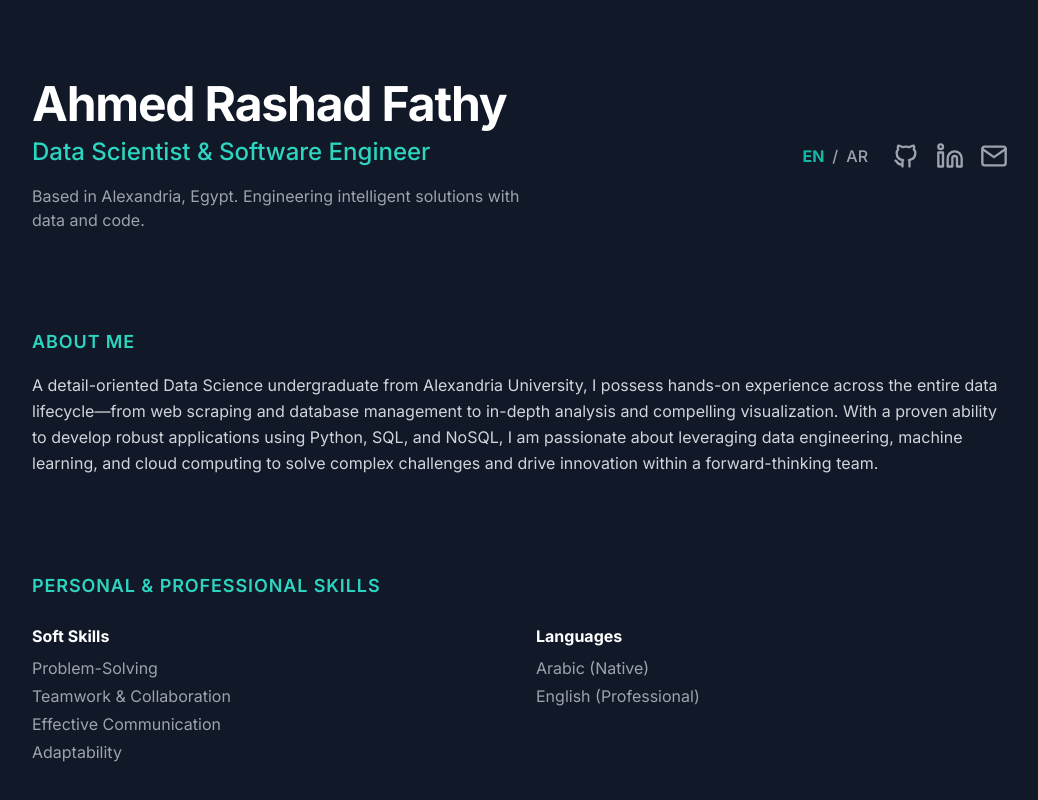
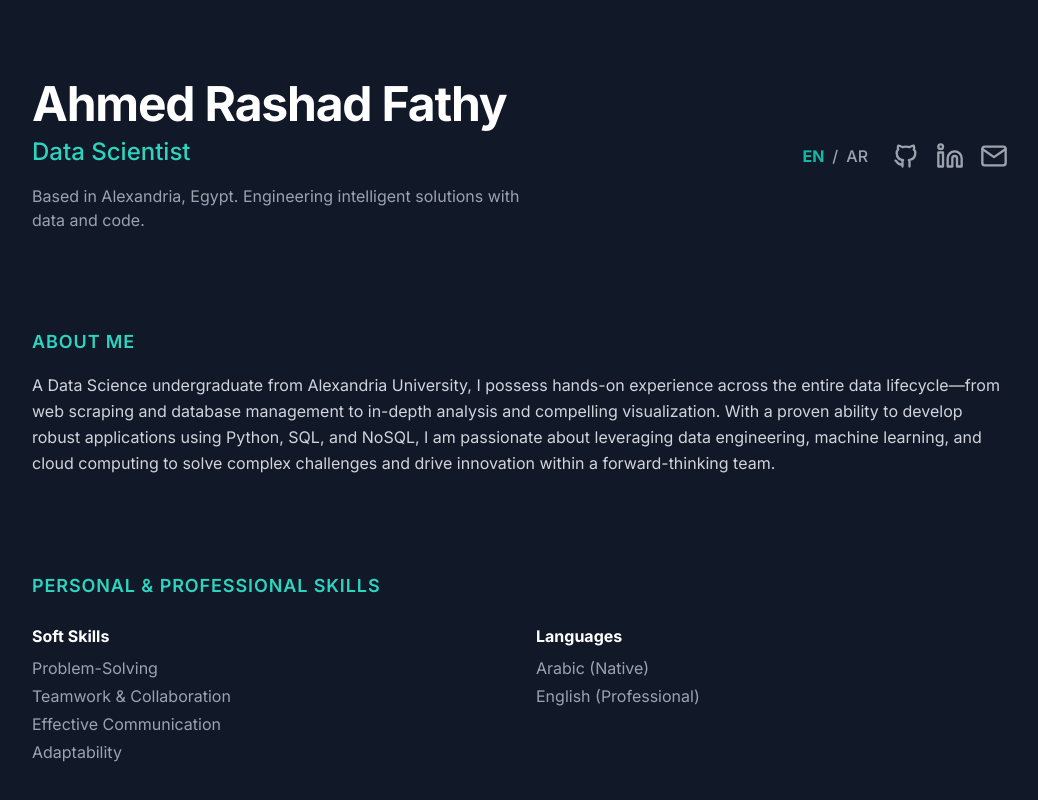
Before and after one commit to sirahmed2024/ahmedrashad.github.io, a plain HTML site: page index.html in a window 1280 px wide. Shown: the top 800 px of the page, without its empty margins (120-1158 px from the left). Drawn offline with nearby package versions, Linux system fonts and the light colour scheme.

Commit message:
Update index.html

```diff
--- a/index.html
+++ b/index.html
@@ -178,10 +178,10 @@
         const translations = {
             en: {
                 name: "Ahmed Rashad Fathy",
-                title: "Data Scientist & Software Engineer",
+                title: "Data Scientist",
                 location: "Based in Alexandria, Egypt. Engineering intelligent solutions with data and code.",
                 about_heading: "About Me",
-                about_p: "A detail-oriented Data Science undergraduate from Alexandria University, I possess hands-on experience across the entire data lifecycle—from web scraping and database management to in-depth analysis and compelling visualization. With a proven ability to develop robust applications using Python, SQL, and NoSQL, I am passionate about leveraging data engineering, machine learning, and cloud computing to solve complex challenges and drive innovation within a forward-thinking team.",
+                about_p: "A Data Science undergraduate from Alexandria University, I possess hands-on experience across the entire data lifecycle—from web scraping and database management to in-depth analysis and compelling visualization. With a proven ability to develop robust applications using Python, SQL, and NoSQL, I am passionate about leveraging data engineering, machine learning, and cloud computing to solve complex challenges and drive innovation within a forward-thinking team.",
                 soft_skills_heading: "Personal & Professional Skills",
                 soft_skills_subheading: "Soft Skills",
                 ss_1: "Problem-Solving",
```
